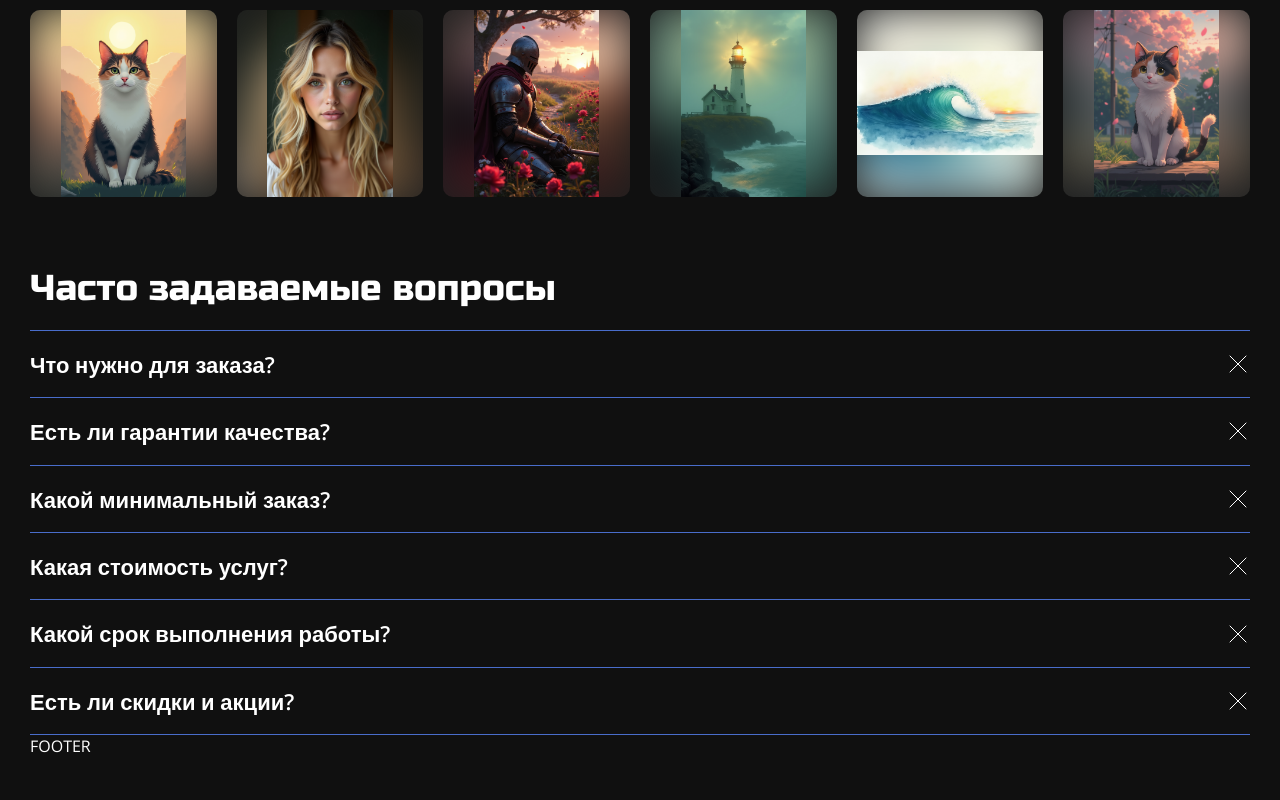
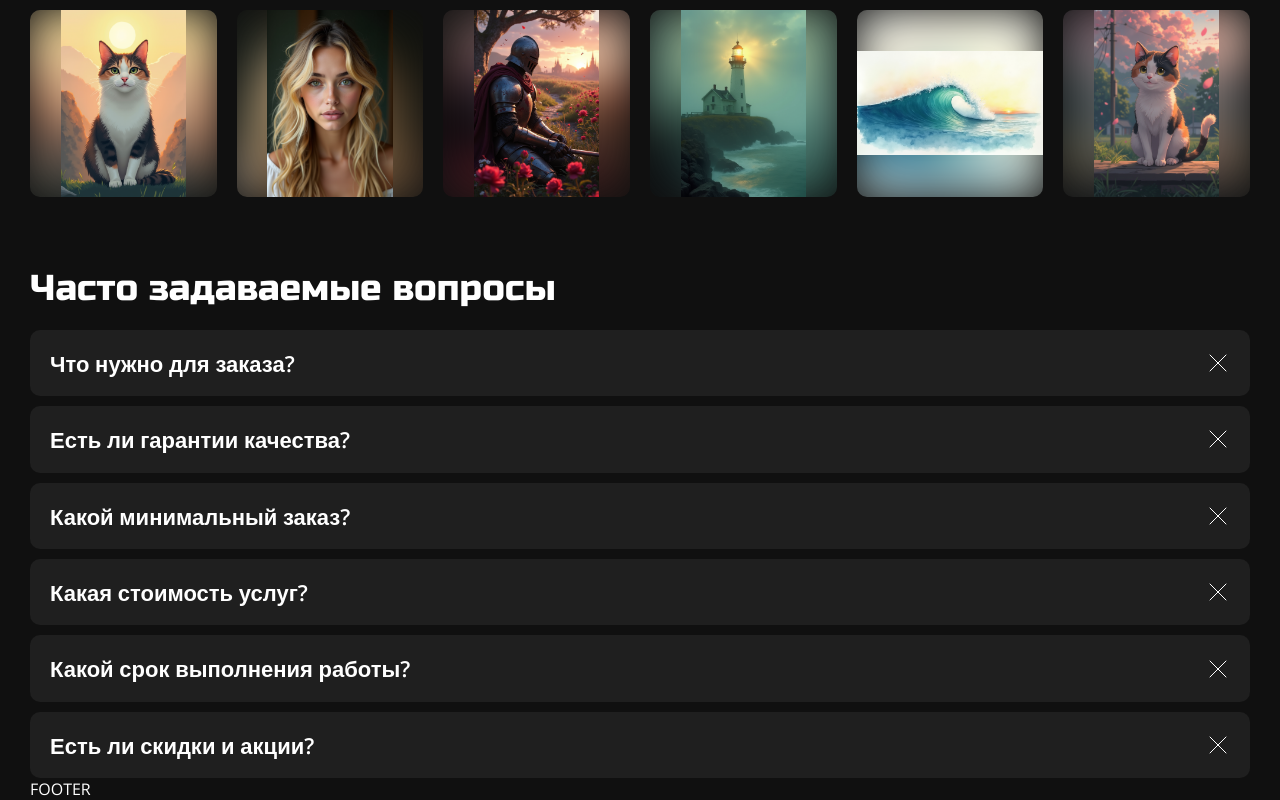
Before and after one commit to Andryuha-Nikolaev/deep-visual, a Next.js app: page / in a window 1280 px wide. Shown: the part 1768-2568 px from the top of the page. Before the commit the page ends 2525 px from the top, so only its background shows below. Built offline with nearby package versions, Linux system fonts and the light colour scheme; no server answers.

Commit message:
#add #faq - style

```diff
--- a/src/features/accordion/ui/accordion/Accordion.module.scss
+++ b/src/features/accordion/ui/accordion/Accordion.module.scss
@@ -1,3 +1,8 @@
+@use "$styles/functions/convert";
+
 .block {
   width: 100%;
+  display: flex;
+  flex-direction: column;
+  gap: convert.to-rem(10);
 }
--- a/src/features/accordion/ui/item/AccordionItem.module.scss
+++ b/src/features/accordion/ui/item/AccordionItem.module.scss
@@ -5,15 +5,12 @@
 @use "$styles/mixins/typography";
 
 .block {
-  border-top: 1px solid var(--color-accordion-border);
-
-  &:last-child {
-    border-bottom: 1px solid var(--color-accordion-border);
-  }
+  background-color: var(--color-bg-overlay-2);
+  border-radius: convert.to-rem(10);
 }
 
 .question {
-  padding: convert.to-rem(20) 0;
+  padding: convert.to-rem(20) convert.to-rem(20);
   width: 100%;
   text-align: left;
   display: flex;
@@ -66,5 +63,5 @@
 }
 
 .content {
-  padding-bottom: 20px;
+  padding: 0 convert.to-rem(20) convert.to-rem(20);
 }
--- a/src/views/home/ui/faq/config/data.ts
+++ b/src/views/home/ui/faq/config/data.ts
@@ -6,18 +6,18 @@ export const faqData: FaqDataType = {
     {
       q: "Что нужно для заказа?",
       a: `<ol>
-      <li>От 15 до 50 фотографий. Селфи, портрет, в полный рост, в разных ракурсах, с разными эмоциями, без аксессуаров на лице.</li>
+      <li>От 15 до 50 фотографий. Селфи, портрет, в&nbsp;полный рост, в&nbsp;разных ракурсах, с&nbsp;разными эмоциями, без&nbsp;аксессуаров на&nbsp;лице.</li>
       <li>Описание. Если не можете определиться, мы предложим идеи 😊 </li>
       <li>Референсы (не обязательно). Поможем найти примеры.</li>
       </ol>`,
     },
     {
       q: "Есть ли гарантии качества?",
-      a: "Конечно! Выбирайте и оплачивайте только те изображения, которые понравились.",
+      a: "Конечно! Выбирайте и оплачивайте только те&nbsp;изображения, которые понравились.",
     },
     {
       q: "Какой минимальный заказ?",
-      a: "Минимальный пакет для заказа: 5 изображений.",
+      a: "Минимальный пакет для&nbsp;заказа: 5&nbsp;изображений.",
     },
     {
       q: "Какая стоимость услуг?",
@@ -26,11 +26,11 @@ export const faqData: FaqDataType = {
 
     {
       q: "Какой срок выполнения работы?",
-      a: "Готовый результат за 24 часа, но возможно и быстрее 😊",
+      a: "Готовый результат за&nbsp;24&nbsp;часа, но возможно и&nbsp;быстрее 😊",
     },
     {
       q: "Есть ли скидки и акции?",
-      a: "Да! Пишите слово НЕЙРО при заказе и получите 3 дополнительных фото в подарок!",
+      a: "Да! Пишите слово НЕЙРО при заказе и&nbsp;получите 3&nbsp;дополнительных фото в&nbsp;подарок!",
     },
   ],
 };
--- a/src/views/home/ui/gallery/Gallery.module.scss
+++ b/src/views/home/ui/gallery/Gallery.module.scss
@@ -34,7 +34,6 @@
 
 .item {
   min-width: 0;
-  background-color: var(--color-bg-overlay-2);
   border-radius: convert.to-rem(10);
   overflow: hidden;
   position: relative;
```
